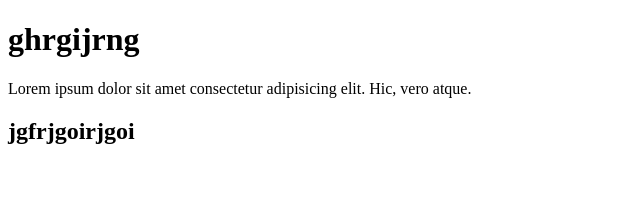
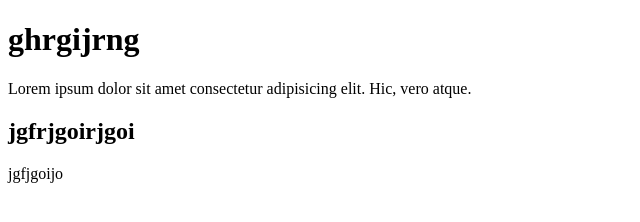
Before and after one commit to musabazwar/secand-demo, a plain HTML site: page index.html in a window 1280 px wide. Shown: the full height of the page, 0-640 px from the left. Drawn offline with Linux system fonts and the light colour scheme.

Commit message:
Update index.html

```diff
--- a/index.html
+++ b/index.html
@@ -10,5 +10,6 @@
     <h1>ghrgijrng</h1>
     <P>Lorem ipsum dolor sit amet consectetur adipisicing elit. Hic, vero atque.</P>
     <H2>jgfrjgoirjgoi</H2>
+    <p>jgfjgoijo</p>
 </body>
 </html>
```
